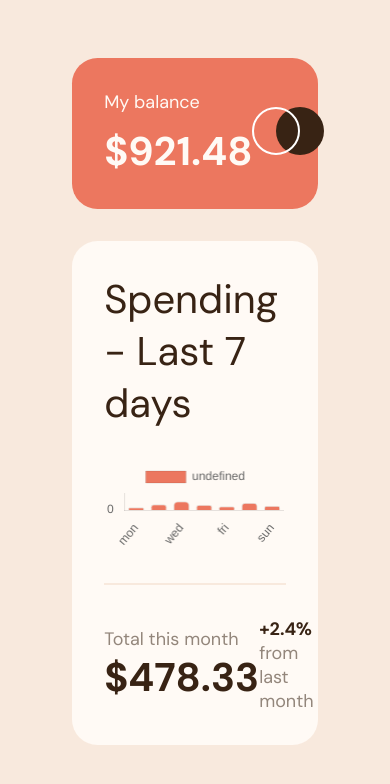
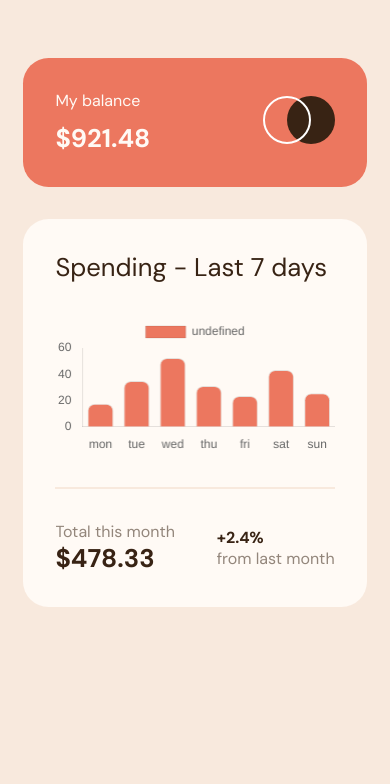
Before and after one commit to freaky4wrld/junior-challenges, a plain HTML site: page expenses-chart-component-main/index.html in a window 390 px wide. Drawn offline with nearby package versions, Linux system fonts and the light colour scheme.

Commit message:
added responsiveness to the project, at different screen sizes...

```diff
--- /dev/null
+++ b/expenses-chart-component-main/scss/_responsive.scss
@@ -0,0 +1,26 @@
+@media screen and (max-width: 1053px) {
+    main{
+        width: 63%;
+    }
+    .big{
+        font-size: 2rem;
+    }
+}
+
+@media screen and (max-width: 920px) {
+    main{
+        width: 72%;
+    }
+    .big{
+        font-size: 1.6rem;
+    }
+    .small{
+        font-size: 16px
+    }
+}
+
+@media screen and (max-width: 810px) {
+    main{
+        width: 88%;
+    }
+}
--- a/expenses-chart-component-main/scss/style.scss
+++ b/expenses-chart-component-main/scss/style.scss
@@ -11,7 +11,7 @@ body{
 
 main{
     font-family: $global-font;
-    width: 63%;
+    width: 43%;
     margin: 3.6rem auto;
     @include flexCol();
     gap: 2rem;
@@ -40,3 +40,5 @@ main{
 .total-display{
     @include flexShow();
 }
+
+@import 'responsive';
```
Also changed, not shown: expenses-chart-component-main/css/style.css, 1 other file.
